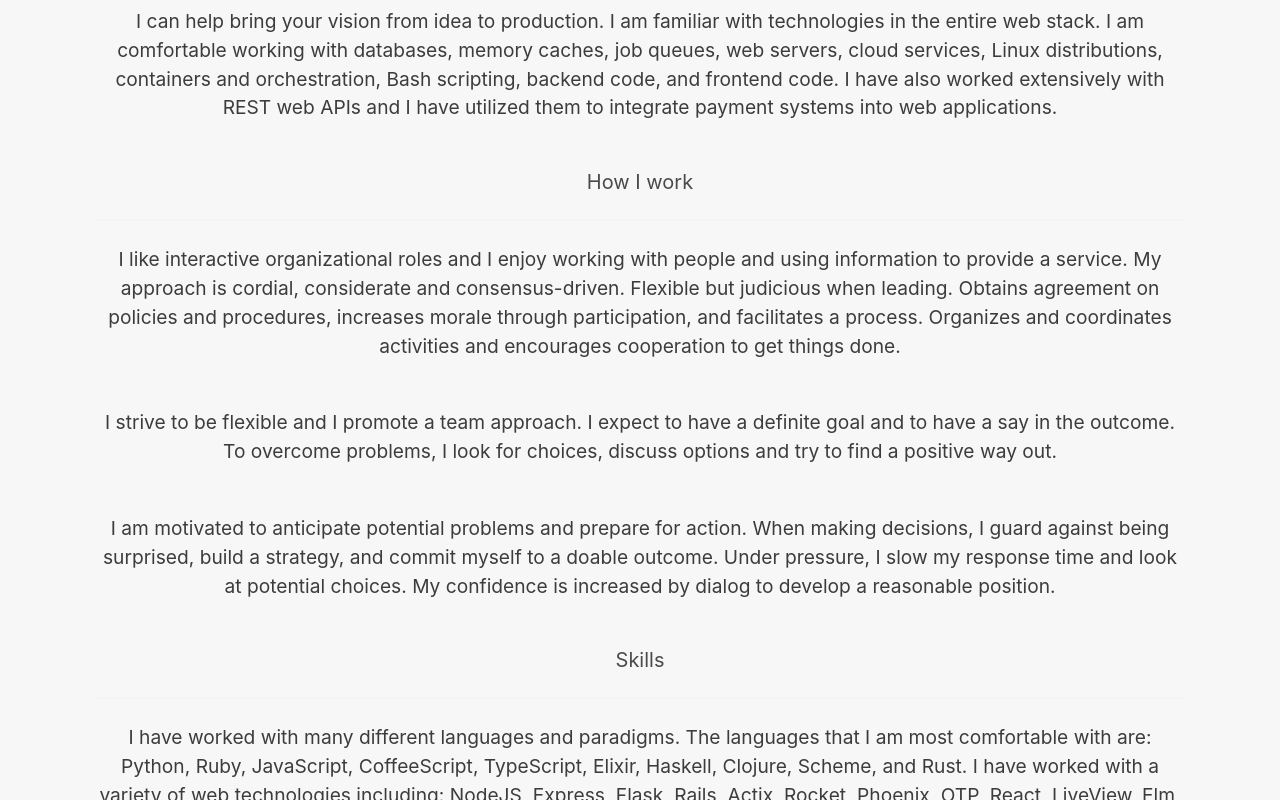
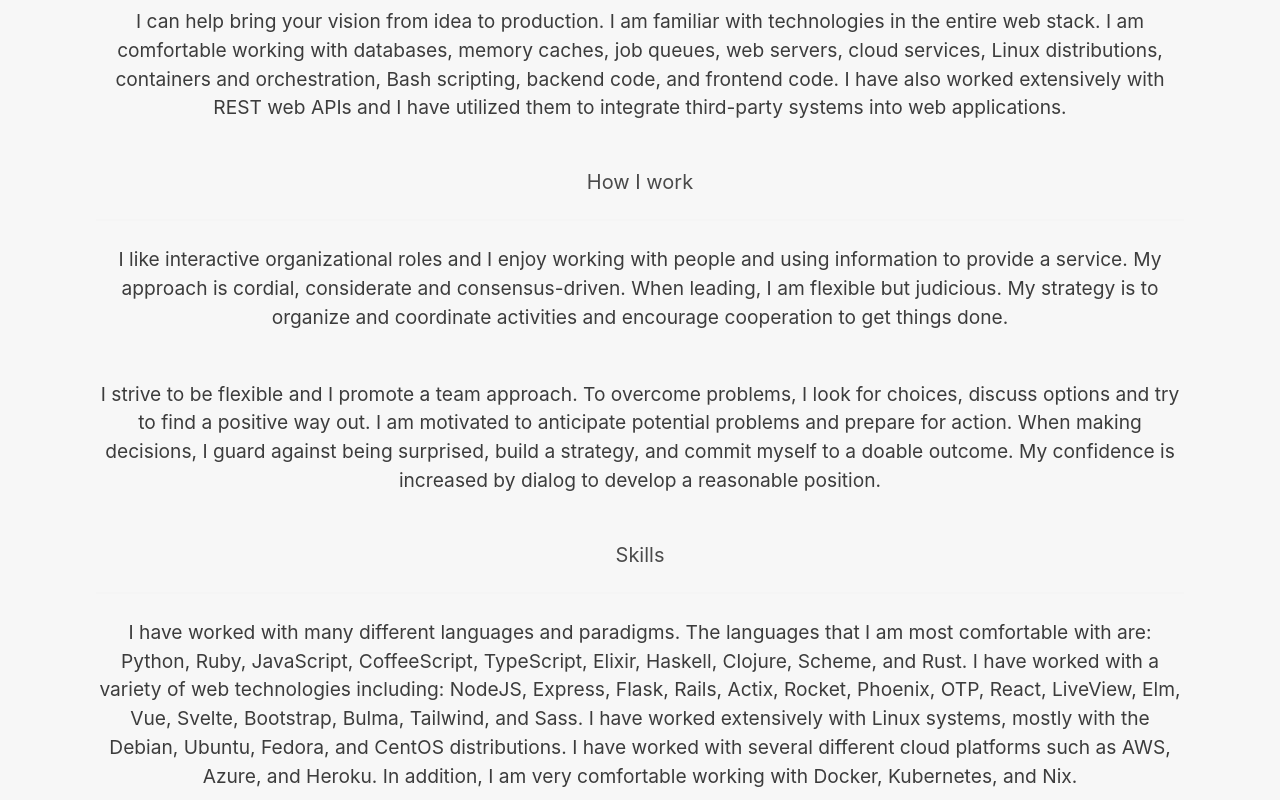
Before and after one commit to tacoda/tacoda-site, a Gatsby site: page /hireme in a window 1280 px wide. Shown: the part 506-1306 px from the top of the page. Built offline with nearby package versions, Linux system fonts and the light colour scheme; Gatsby itself is replaced by a stand-in of ours.

Commit message:
Upate paragraph content

```diff
--- a/src/pages/hireme.js
+++ b/src/pages/hireme.js
@@ -127,7 +127,7 @@
           job queues, web servers, cloud services, Linux distributions,
           containers and orchestration, Bash scripting, backend code, and frontend code.
           I have also worked extensively with REST web APIs and I have
-          utilized them to integrate payment systems into web applications.
+          utilized them to integrate third-party systems into web applications.
         </p>
         <h2 class="subtitle" style={titleStyle}>
           How I work
@@ -135,20 +135,14 @@
         <hr />
         <p style={paragraphStyles}>
           I like interactive organizational roles and I enjoy working with people and using information to provide a service.
-          My approach is cordial, considerate and consensus-driven. Flexible but judicious when leading.
-          Obtains agreement on policies and procedures, increases morale through participation, and facilitates a process.
-          Organizes and coordinates activities and encourages cooperation to get things done.
+          My approach is cordial, considerate and consensus-driven. When leading, I am flexible but judicious.
+          My strategy is to organize and coordinate activities and encourage cooperation to get things done.
         </p>
         <p style={paragraphStyles}>
           I strive to be flexible and I promote a team approach.
-          I expect to have a definite goal and to have a say in the outcome.
           To overcome problems, I look for choices, discuss options and try to find a positive way out.
-        </p>
-        <p style={paragraphStyles}>
           I am motivated to anticipate potential problems and prepare for action.
-          When making decisions, I guard against being surprised, build a strategy,
-          and commit myself to a doable outcome.
-          Under pressure, I slow my response time and look at potential choices.
+          When making decisions, I guard against being surprised, build a strategy, and commit myself to a doable outcome.
           My confidence is increased by dialog to develop a reasonable position.
         </p>
         <h2 class="subtitle" style={titleStyle}>
```
